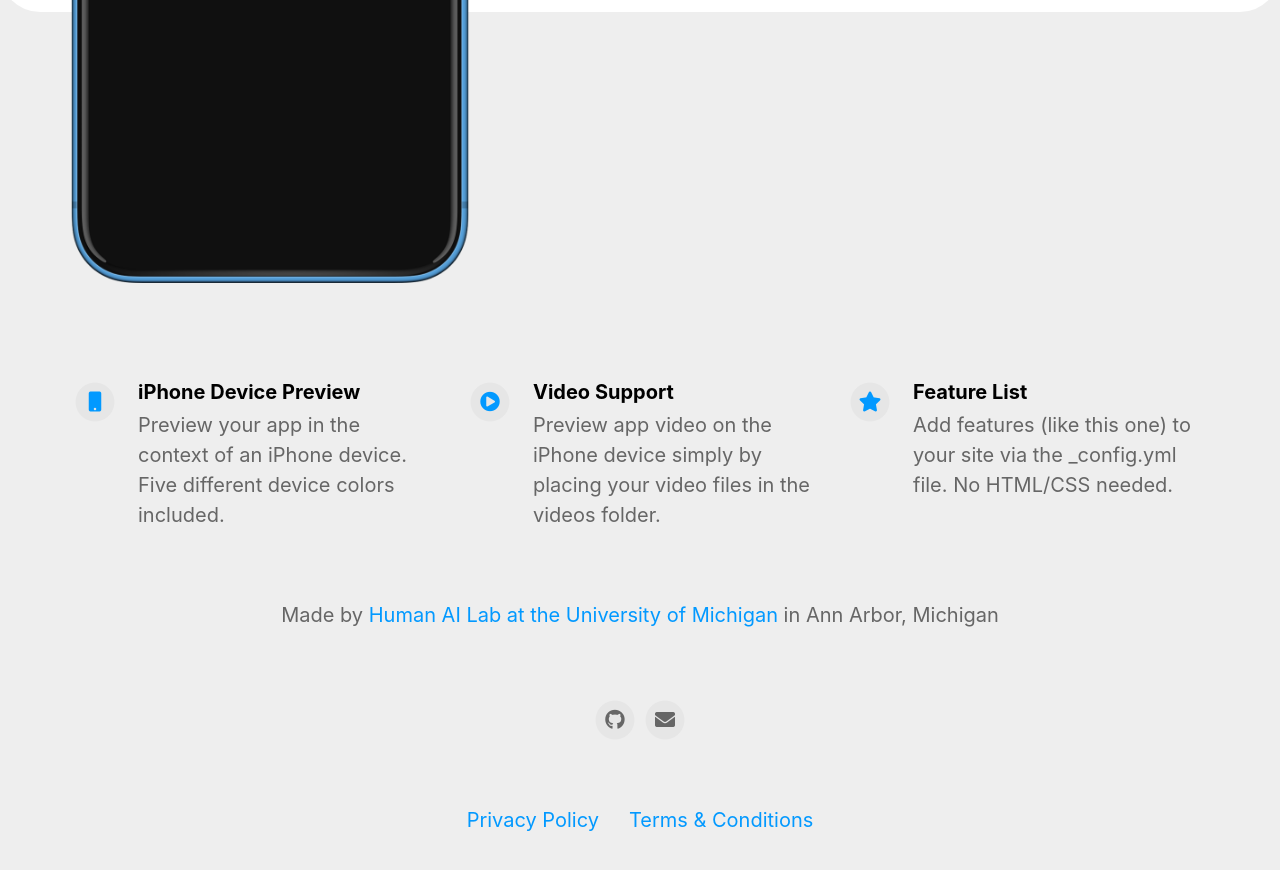
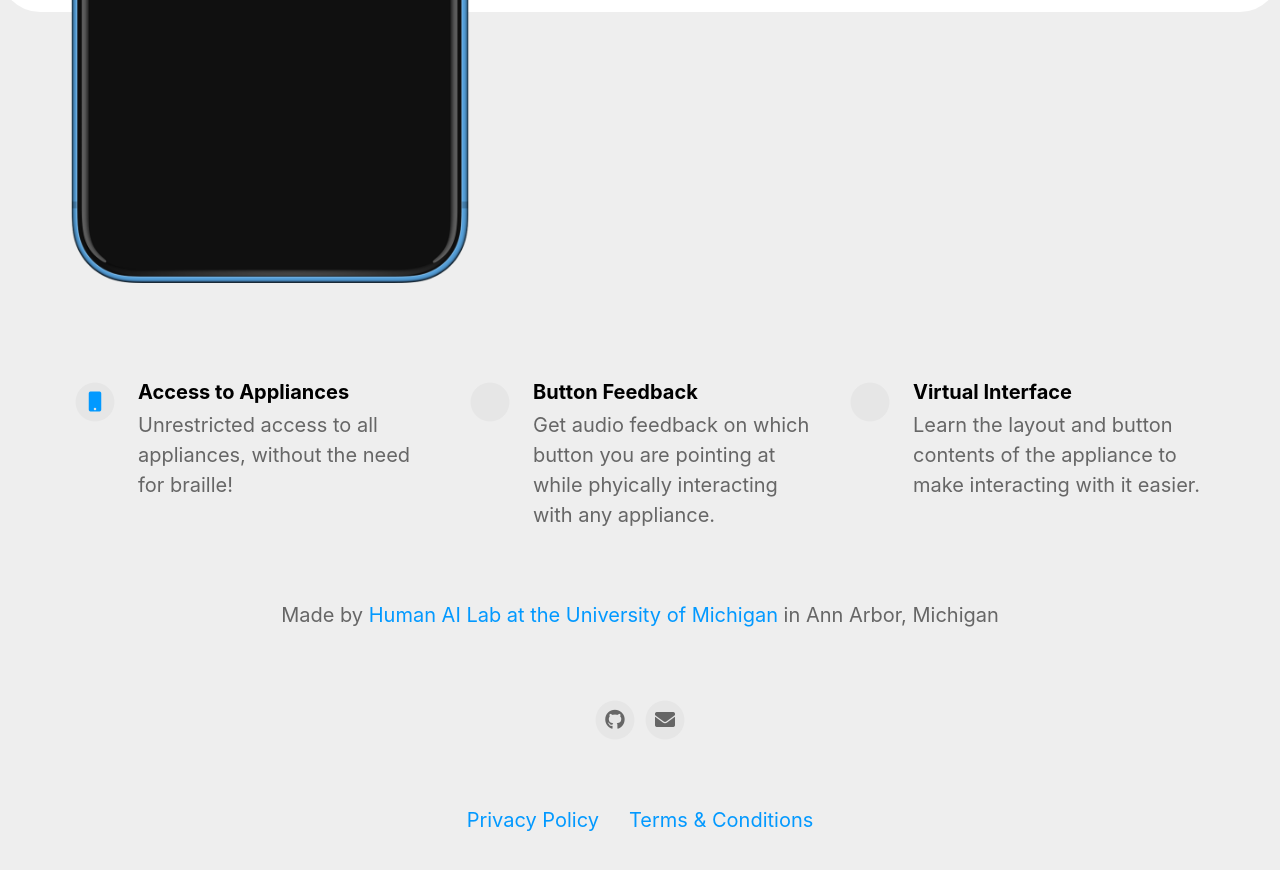
Before and after one commit to HumanAILab/vizlens-web, a Jekyll site: the page built from index.html, in a window 1280 px wide and 900 px high, scrolled down 702 px. Shown: the top 870 px of the window. Built offline with Jekyll 4.4.1, drawn with Linux system fonts in a browser that asks for light colours; nearby versions of some CDN libraries.

Commit message:
Update marketing text

```diff
--- a/_config.yml
+++ b/_config.yml
@@ -35,17 +35,17 @@ youtube_username                          :
 # Feature List                            Edit, add or remove features to be presented.
 features                                  :
 
-  - title                                 : iPhone Device Preview
-    description                           : Preview your app in the context of an iPhone device. Five different device colors included.
+  - title                                 : Access to Appliances
+    description                           : Unrestricted access to all appliances, without the need for braille!
     fontawesome_icon_name                 : mobile
 
-  - title                                 : Video Support
-    description                           : Preview app video on the iPhone device simply by placing your video files in the videos folder.
-    fontawesome_icon_name                 : play-circle
+  - title                                 : Button Feedback
+    description                           : Get audio feedback on which button you are pointing at while phyically interacting with any appliance.
+    fontawesome_icon_name                 : hand-back-point-up
 
-  - title                                 : Feature List
-    description                           : Add features (like this one) to your site via the _config.yml file. No HTML/CSS needed.
-    fontawesome_icon_name                 : star
+  - title                                 : Virtual Interface
+    description                           : Learn the layout and button contents of the appliance to make interacting with it easier.
+    fontawesome_icon_name                 : grip-dots
 
   - title                                 : # New Feature Title
     description                           : # New Feature Description
```
